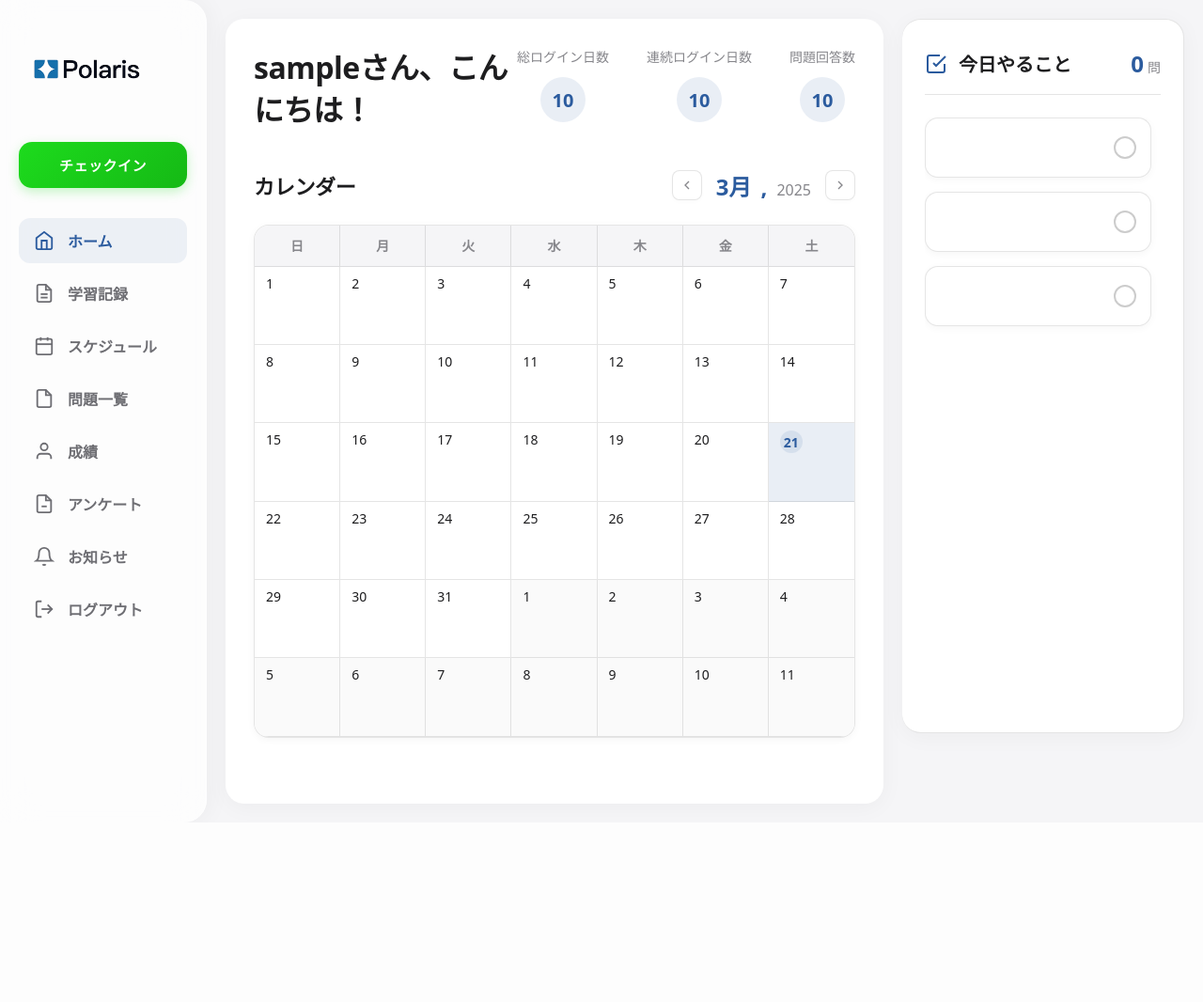
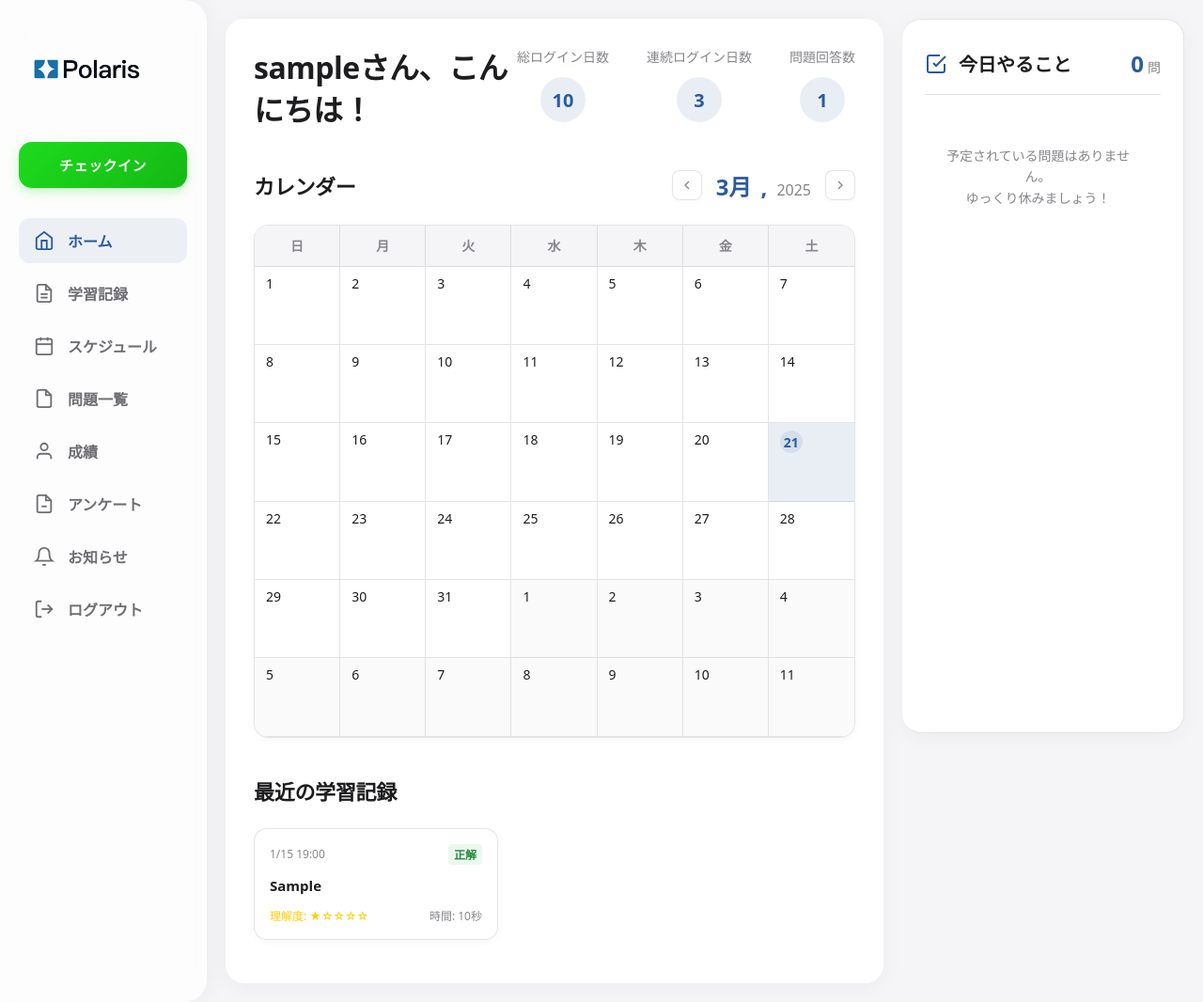
Before and after one commit to tsuzumi-nakamura-0217/polaris_LMS-app, a Django app: page /accounts/student_home/ in a window 1280 px wide. Shown: the whole page at 94% size. Before the commit the page ends 863 px from the top, so only its background shows below. Run offline with Django 5.2, Linux system fonts and the light colour scheme; a user stored in the database is signed in; tables that the repository leaves empty hold one stand-in row (values such as "Sample post").

Commit message:
feat(accounts, schedules): 学生ホーム画面とスケジュール機能の改善
- 学生ホーム画面に以下を追加
  ・今日のスケジュール一覧（未完了タスクを含む）
  ・最近の学習履歴（スクロール可能）
  ・総問題回答数、連続ログイン日数などの統計情報
- スケジュール解決後の画面に次の未完了スケジュールへのナビゲーションを追加
- CSSを更新し、学習履歴カードやタスクカードのデザインを改善
- HTMLテンプレートを修正し、動的データの表示を強化

```diff
--- a/polarisLMSapp/accounts/views.py
+++ b/polarisLMSapp/accounts/views.py
@@ -71,10 +71,41 @@ class CustomLoginView(LoginView):
             return reverse_lazy('accounts:admin_home')    # 管理者用ページへ
 
 # 各ホームページビュー
+from schedules.models import Schedule
+from histories.models import History
+from django.utils import timezone
+from django.db.models import Q
+
 @login_required
 @user_type_required('student')
 def student_home(request):
-    return render(request, 'accounts/student_home.html')
+    today = timezone.now().date()
+
+    # 今日のスケジュール（過去の未完了 + 今日のすべて）から完了済みを除外
+    today_schedules = Schedule.objects.filter(
+        Q(student=request.user) &
+        (Q(scheduled_date=today) | Q(scheduled_date__lt=today, status__status__in=['未着手', '進行中']))
+    ).exclude(status__status='完了').select_related('problem', 'status').order_by('scheduled_date', 'status__display_order')
+
+    # 最近の学習履歴
+    recent_histories = History.objects.filter(
+        student=request.user
+    ).select_related('problem').order_by('-created_at')[:5]
+
+    # 総問題回答数
+    total_answers = History.objects.filter(student=request.user).count()
+
+    context = {
+        'today': today,
+        'today_schedules': today_schedules,
+        'recent_histories': recent_histories,
+        'total_answers': total_answers,
+        # デモ用のダミーデータ（必要に応じて後で実際のロジックに置き換え）
+        'total_login_days': 10,
+        'consecutive_login_days': 3,
+        'tasks_count': today_schedules.exclude(status__status='完了').count(),
+    }
+    return render(request, 'accounts/student_home.html', context)
 
 @login_required
 @user_type_required('guardian')
--- a/polarisLMSapp/static/accounts/css/student_home.css
+++ b/polarisLMSapp/static/accounts/css/student_home.css
@@ -396,18 +396,157 @@ body {
     transition: opacity 0.2s;
 }
 
-.task-card.completed .task-checkbox {
+.task-card.completed .task-checkbox,
+.task-checkbox.checked {
     background: var(--color-primary, #2b5b9e);
     border-color: var(--color-primary, #2b5b9e);
+    cursor: default;
 }
 
-.task-card.completed .task-checkbox svg {
+.task-card.completed .task-checkbox svg,
+.task-checkbox.checked svg {
     opacity: 1;
 }
 
-.task-card.completed .task-title {
+.task-checkbox-link {
+    /* Link wrappers for checkbox need no visual change */
+    text-decoration: none;
+    display: contents;
+}
+
+.task-card.completed .task-title,
+.task-card.task-completed .task-title {
     text-decoration: line-through;
     color: var(--color-text-secondary, #86868b);
+}
+
+.task-status-badge {
+    padding: 2px 6px;
+    border-radius: 4px;
+    font-size: 10px;
+    font-weight: bold;
+    margin-left: auto;
+}
+
+.task-status-badge.completed {
+    background-color: #248a3d;
+    color: white;
+}
+
+.task-empty {
+    text-align: center;
+    padding: 30px 10px;
+    color: var(--color-text-secondary);
+    font-size: 14px;
+    line-height: 1.6;
+}
+
+/* ===== 最近の学習記録セクション ===== */
+.recent-history-section {
+    margin-top: 40px;
+}
+
+.history-scroll-container {
+    display: flex;
+    overflow-x: auto;
+    gap: 16px;
+    padding-bottom: 16px;
+    -webkit-overflow-scrolling: touch; /* iOSでのスムーズスクロール */
+}
+
+/* スクロールバーのカスタマイズ（横向き） */
+.history-scroll-container::-webkit-scrollbar {
+    height: 8px;
+}
+
+.history-scroll-container::-webkit-scrollbar-track {
+    background: #f1f1f1;
+    border-radius: 4px;
+}
+
+.history-scroll-container::-webkit-scrollbar-thumb {
+    background: #ccc;
+    border-radius: 4px;
+}
+
+.history-scroll-container::-webkit-scrollbar-thumb:hover {
+    background: #bbb;
+}
+
+.history-card {
+    flex: 0 0 260px; /* カードの幅を固定 */
+    background: var(--color-surface, #ffffff);
+    border: 1px solid var(--color-border, rgba(0,0,0,0.1));
+    border-radius: var(--border-radius-md, 14px);
+    padding: 16px;
+    display: flex;
+    flex-direction: column;
+    gap: 8px;
+    box-shadow: var(--shadow-sm, 0 2px 8px rgba(0,0,0,0.04));
+    transition: transform 0.2s ease, box-shadow 0.2s ease;
+}
+
+.history-card:hover {
+    transform: translateY(-2px);
+    box-shadow: var(--shadow-default, 0 4px 12px rgba(0, 0, 0, 0.08));
+}
+
+.history-meta {
+    display: flex;
+    justify-content: space-between;
+    align-items: center;
+    font-size: 12px;
+}
+
+.history-date {
+    color: var(--color-text-secondary, #86868b);
+}
+
+.history-result {
+    font-weight: bold;
+    padding: 2px 6px;
+    border-radius: 4px;
+}
+
+.history-result.correct {
+    color: #248a3d;
+    background-color: rgba(52, 199, 89, 0.1);
+}
+
+.history-result.wrong {
+    color: #ff3b30;
+    background-color: rgba(255, 59, 48, 0.1);
+}
+
+.history-problem-title {
+    font-size: 15px;
+    font-weight: 600;
+    color: var(--color-text-primary, #1d1d1f);
+    margin: 4px 0;
+    line-height: 1.4;
+    display: -webkit-box;
+    -webkit-line-clamp: 2;
+    -webkit-box-orient: vertical;
+    overflow: hidden;
+}
+
+.history-details {
+    display: flex;
+    justify-content: space-between;
+    align-items: center;
+    font-size: 12px;
+    color: var(--color-text-secondary);
+    margin-top: auto;
+}
+
+.history-level {
+    color: #ffcc00; /* 星の色 */
+}
+
+.empty-state {
+    color: var(--color-text-secondary);
+    font-size: 14px;
+    padding: 20px 0;
 }
 
 /* ===== レスポンシブ対応 ===== */
--- a/polarisLMSapp/templates/accounts/student_home.html
+++ b/polarisLMSapp/templates/accounts/student_home.html
@@ -66,6 +66,33 @@
                     </div>
                 </div>
             </section>
+            <!-- 最近の学習記録セクション -->
+            <section class="recent-history-section" style="margin-top: 2rem;">
+                <div class="section-header">
+                    <h2 class="section-title">最近の学習記録</h2>
+                </div>
+                <div class="history-scroll-container">
+                    {% for history in recent_histories %}
+                    <div class="history-card">
+                        <div class="history-meta">
+                            <span class="history-date">{{ history.created_at|date:"n/j H:i" }}</span>
+                            {% if history.is_correct %}
+                            <span class="history-result correct">正解</span>
+                            {% else %}
+                            <span class="history-result wrong">不正解</span>
+                            {% endif %}
+                        </div>
+                        <h3 class="history-problem-title">{{ history.problem.problem|truncatechars:30 }}</h3>
+                        <div class="history-details">
+                            <span class="history-level">理解度: {% for i in "12345" %}{% if forloop.counter <= history.level %}★{% else %}☆{% endif %}{% endfor %}</span>
+                            <span class="history-duration">時間: {{ history.duration_seconds }}秒</span>
+                        </div>
+                    </div>
+                    {% empty %}
+                    <p class="empty-state">最近の学習記録はありません。</p>
+                    {% endfor %}
+                </div>
+            </section>
         </main>
 
         <!-- 今日やることサイドバー -->
@@ -83,61 +110,32 @@
             </div>
 
             <div class="tasks-list" id="tasksList">
-                <!-- タスクカードはJavaScriptで生成またはDjangoテンプレートで繰り返し -->
-                {% for task in tasks %}
-                <div class="task-card">
-                    <h3 class="task-title">{{ task.title }}</h3>
-                    <div class="task-meta">
-                        <span class="task-date">{{ task.date }}</span>
-                        <span class="task-subject">{{ task.subject }}</span>
-                        <span class="task-grade">{{ task.grade }}</span>
+                {% for schedule in today_schedules %}
+                <a href="{% if schedule.status.status != '完了' %}{% url 'schedules:solve_problem' schedule.pk %}{% else %}#{% endif %}" class="task-card-link" style="text-decoration: none; color: inherit; display: block;">
+                    <div class="task-card {% if schedule.status.status == '完了' %}task-completed{% endif %}">
+                        <h3 class="task-title">{{ schedule.problem.problem|truncatechars:20 }}</h3>
+                        <div class="task-meta">
+                            {% if schedule.scheduled_date < today and schedule.status.status != '完了' %}
+                            <span class="task-overdue-badge" style="color: #ff3b30; font-weight: bold; font-size: 10px; margin-right: 4px;">期限切れ</span>
+                            {% endif %}
+                            <span class="task-subject">{{ schedule.problem.category.subject.subject_name }}</span>
+                            <span class="task-grade">{{ schedule.problem.category.title }}</span>
+                            {% if schedule.status.status == '完了' %}
+                            <span class="task-status-badge completed">完了</span>
+                            {% endif %}
+                        </div>
+
+                        <!-- チェックボックスは表示のみ（クリック不可） -->
+                        <div class="task-checkbox {% if schedule.status.status == '完了' %}checked{% endif %}" style="pointer-events: none;">
+                            <svg viewBox="0 0 24 24" fill="none" xmlns="http://www.w3.org/2000/svg" {% if schedule.status.status == '完了' %}stroke="white"{% else %}stroke="currentColor"{% endif %}>
+                                <polyline points="20 6 9 17 4 12" stroke-width="2"/>
+                            </svg>
+                        </div>
                     </div>
-                    <button class="task-checkbox" data-task-id="{{ task.id }}">
-                        <svg viewBox="0 0 24 24" fill="none" xmlns="http://www.w3.org/2000/svg">
-                            <polyline points="20 6 9 17 4 12" stroke="currentColor" stroke-width="2"/>
-                        </svg>
-                    </button>
-                </div>
+                </a>
                 {% empty %}
-                <!-- デモ用のカード -->
-                <div class="task-card">
-                    <h3 class="task-title">{{タイトル}}</h3>
-                    <div class="task-meta">
-                        <span class="task-date">{{日付}}</span>
-                        <span class="task-subject">{{科目}}</span>
-                        <span class="task-grade">{{学年}}</span>
-                    </div>
-                    <button class="task-checkbox">
-                        <svg viewBox="0 0 24 24" fill="none" xmlns="http://www.w3.org/2000/svg">
-                            <polyline points="20 6 9 17 4 12" stroke="currentColor" stroke-width="2"/>
-                        </svg>
-                    </button>
-                </div>
-                <div class="task-card">
-                    <h3 class="task-title">{{タイトル}}</h3>
-                    <div class="task-meta">
-                        <span class="task-date">{{日付}}</span>
-                        <span class="task-subject">{{科目}}</span>
-                        <span class="task-grade">{{学年}}</span>
-                    </div>
-                    <button class="task-checkbox">
-                        <svg viewBox="0 0 24 24" fill="none" xmlns="http://www.w3.org/2000/svg">
-                            <polyline points="20 6 9 17 4 12" stroke="currentColor" stroke-width="2"/>
-                        </svg>
-                    </button>
-                </div>
-                <div class="task-card">
-                    <h3 class="task-title">{{タイトル}}</h3>
-                    <div class="task-meta">
-                        <span class="task-date">{{日付}}</span>
-                        <span class="task-subject">{{科目}}</span>
-                        <span class="task-grade">{{学年}}</span>
-                    </div>
-                    <button class="task-checkbox">
-                        <svg viewBox="0 0 24 24" fill="none" xmlns="http://www.w3.org/2000/svg">
-                            <polyline points="20 6 9 17 4 12" stroke="currentColor" stroke-width="2"/>
-                        </svg>
-                    </button>
+                <div class="task-empty">
+                    <p>予定されている問題はありません。<br>ゆっくり休みましょう！</p>
                 </div>
                 {% endfor %}
             </div>
```
Also changed, not shown: polarisLMSapp/schedules/views.py (+9 -0 lines), polarisLMSapp/templates/schedules/solve_result.html (+19 -4 lines), 開発ロードマップ.md (+1 -1 lines).
